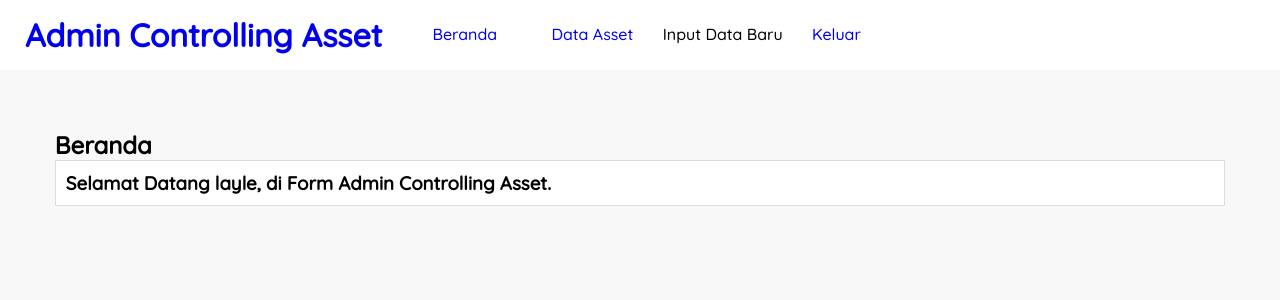
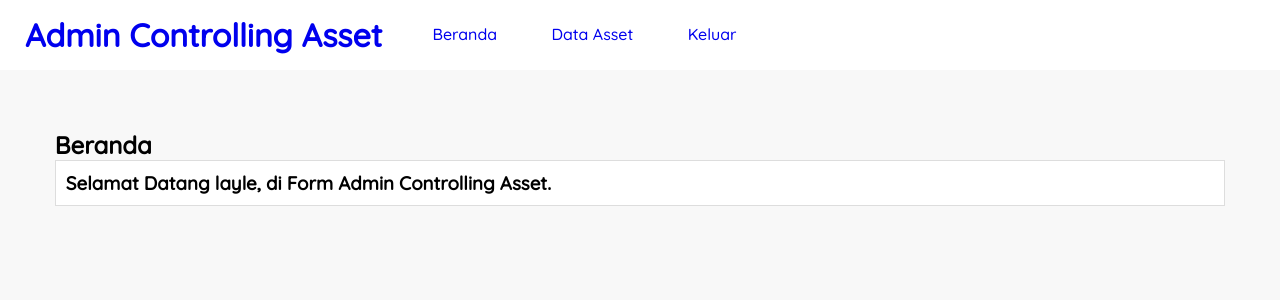
Before and after one commit to layleh/controlling-asset, a PHP site: page /beranda.php in a window 1280 px wide. Shown: the top 300 px of the page. Run offline with PHP 8.4, Linux system fonts and the light colour scheme; a user stored in the database is signed in.

Commit message:
Hapus di row 27 #Input-data.php

```diff
--- a/beranda.php
+++ b/beranda.php
@@ -23,7 +23,6 @@
             <ul>
                 <li><a href="beranda.php">Beranda</a></li>
                 <li><a href="data-asset.php">Data Asset</a></li>
-                <li<a href="#input-data.php">Input Data Baru</a></li>
                 <li><a href="keluar.php">Keluar</a></li>
 
             </ul>
```
